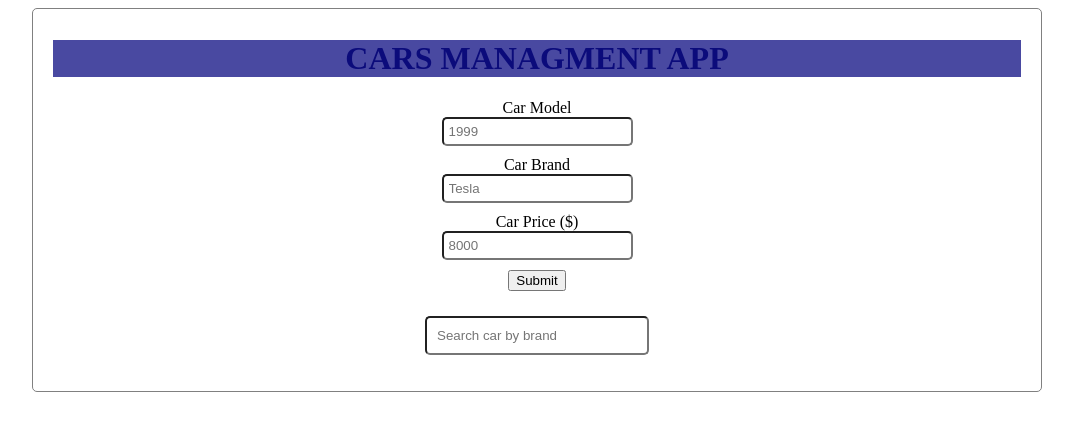
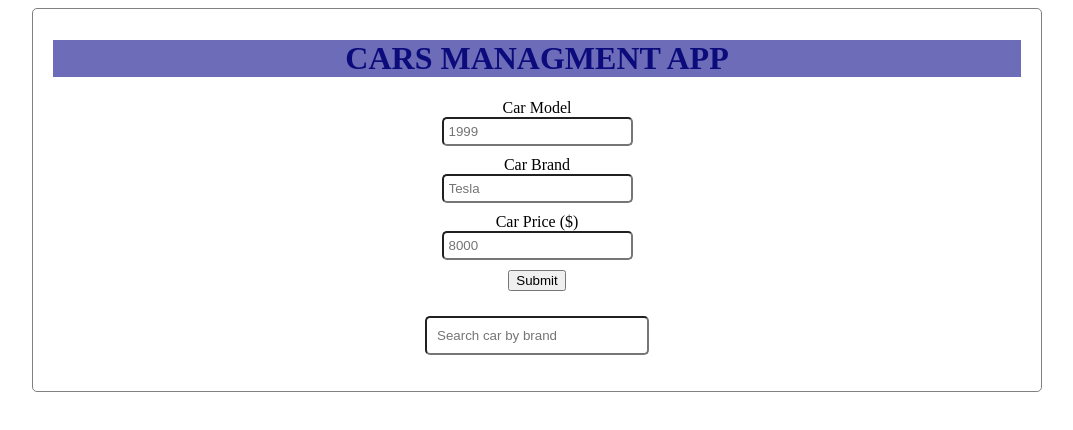
Before and after one commit to razul189/my-web-app, a plain HTML site: page index.html in a window 1280 px wide. Shown: the whole page, without its empty margins (103-1176 px from the left). Drawn offline with Linux system fonts and the light colour scheme; no server answers.

Commit message:
bckg h1 slighy changed

```diff
--- a/style.css
+++ b/style.css
@@ -1,7 +1,7 @@
 h1 {
   color: rgb(11, 11, 123);
   text-align: center;
-  background-color: rgb(73, 73, 161);
+  background-color: rgb(108, 108, 184);
   text-transform: uppercase;
 }
 
```
